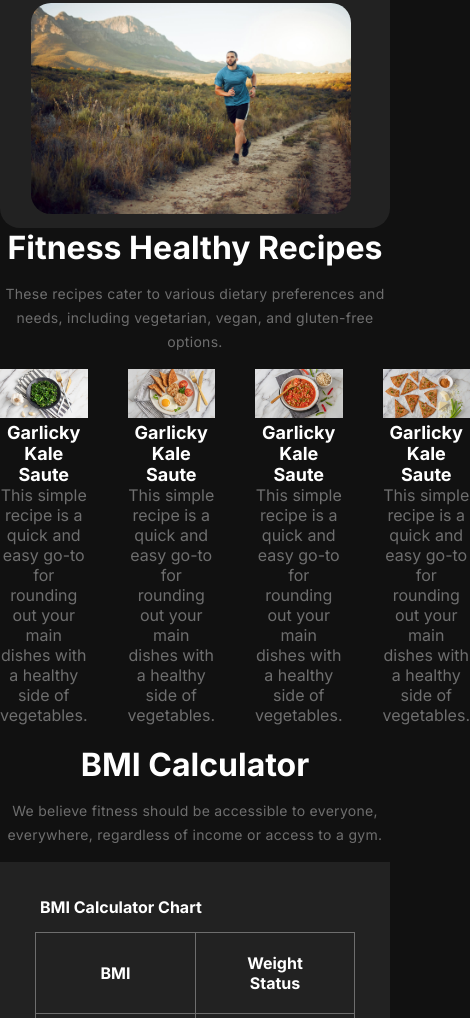
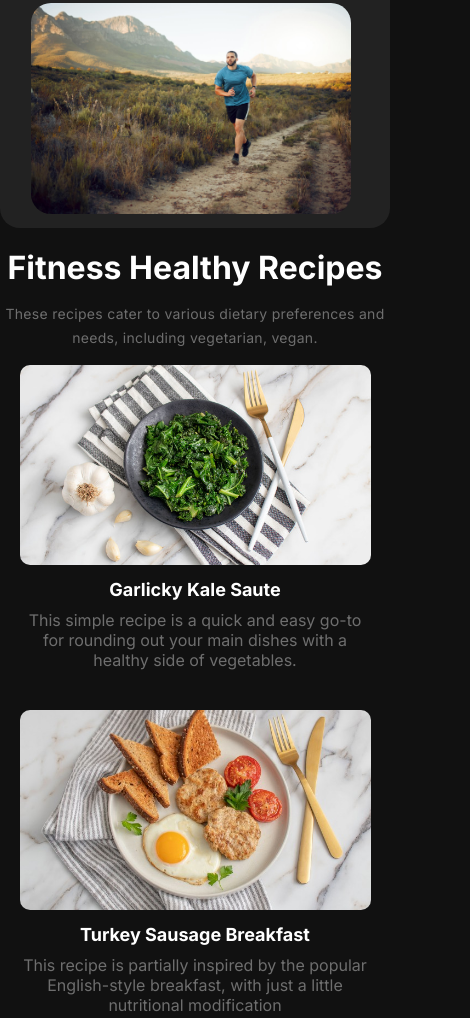
Before and after one commit to masumahmedon/fitness-, a plain HTML site: page index.html in a window 390 px wide. Shown: the part 2825-3843 px from the top of the page, 470 px wide, since content can reach past the window. Drawn offline with Linux system fonts and the light colour scheme; a web font is replaced by a local one.

Commit message:
recipe section done with responsive

```diff
--- a/index.html
+++ b/index.html
@@ -117,12 +117,12 @@
           </section>
           <!--  extra mile section end here -->
           <!--  Recipes section start here -->
-            <section class="Recipes margin-top">
-                <div class="Recipes-container section color">
-                    <div class="content-Recipes">
-                        <div class="Recipes-title title">Fitness Healthy Recipes</div>
-                        <div class="Recipes-description description">These recipes cater to various dietary preferences and needs,
-                            including vegetarian, vegan, and gluten-free options. </div>
+            <section class="recipes margin-top">
+                <div class="recipes-container section color">
+                    <div class="content-recipes">
+                        <div class="recipes-title title">Fitness Healthy Recipes</div>
+                        <div class="recipes-description description">These recipes cater to various dietary preferences and needs,
+                            including vegetarian, vegan. </div>
                     </div>
                     <div class="recipes-type">
                         <div class="recipe-card">
@@ -136,25 +136,23 @@
                         <div class="recipe-card">
                             <div>
                                 <img src="images/Recipe 2.jpg" alt="">
-                                <h5 class="recipe-title color">Garlicky Kale Saute</h5>
-                                <p class="recipe-description color">This simple recipe is a quick and easy go-to for rounding out your main
-                                    dishes with a healthy side of vegetables.</p>
+                                <h5 class="recipe-title color">Turkey Sausage Breakfast</h5>
+                                <p class="recipe-description color">This recipe is partially inspired by the popular English-style breakfast, with just a little nutritional modification</p>
                             </div>
                         </div>
                         <div class="recipe-card">
                             <div>
                                 <img src="images/Recipe 3.jpg" alt="">
-                                <h5 class="recipe-title color">Garlicky Kale Saute</h5>
-                                <p class="recipe-description color">This simple recipe is a quick and easy go-to for rounding out your main
-                                    dishes with a healthy side of vegetables.</p>
+                                <h5 class="recipe-title color">Stuffed Pepper Soup</h5>
+                                <p class="recipe-description color">Just like the classic stuffed peppers dish, this soup is made using easy-to-source ingredients like ground turkey.</p>
                             </div>
                         </div>
                         <div class="recipe-card">
                             <div>
                                 <img src="images/Recipe 4.jpg" alt="">
-                                <h5 class="recipe-title color">Garlicky Kale Saute</h5>
-                                <p class="recipe-description color">This simple recipe is a quick and easy go-to for rounding out your main
-                                    dishes with a healthy side of vegetables.</p>
+                                <h5 class="recipe-title color">Crispy Cheese Toasties</h5>
+                                <p class="recipe-description color">When you need a crunchy, cheesy snack or a crispy addition to your meal,
+                                    you must give these toasties a try.</p>
                             </div>
                         </div>
                     </div>
--- a/styles/responsive.css
+++ b/styles/responsive.css
@@ -58,7 +58,7 @@
   font-size: 0.9rem;
 }
 /* feature section */
-.feature-types, .team-person{
+.feature-types, .team-person,.recipes-type{
   grid-template-columns: repeat(1,1fr);
 }
 .margin-top {
@@ -97,7 +97,17 @@
   padding:15px 120px ;
   margin-top:0;
 }
-/* team section */
+/* recipes section */
+.recipes{
+  margin-top: 20px;
+}
+.recipes-type{
+  width: 90%;
+  margin: 0 auto;
+}
+.recipe-card img{
+  height: 200px;
+}
 /* Calculator section */
   .Calculator{
     margin-top: 20px;
--- a/styles/styles.css
+++ b/styles/styles.css
@@ -262,13 +262,17 @@ body{
   }
   .recipe-card img{
     width: 100%;
+    height: 180px;
+    border-radius: 10px;
   }
   .recipe-title{
     font-size: 1.125rem;
     font-family: 600;
+    margin-top: 10px;
   }
   .recipe-description{
     color: #6e6e6e;
+    margin-top: 10px;
   }
 /* Recipes section end here */
 /* calculator section style start */
```
